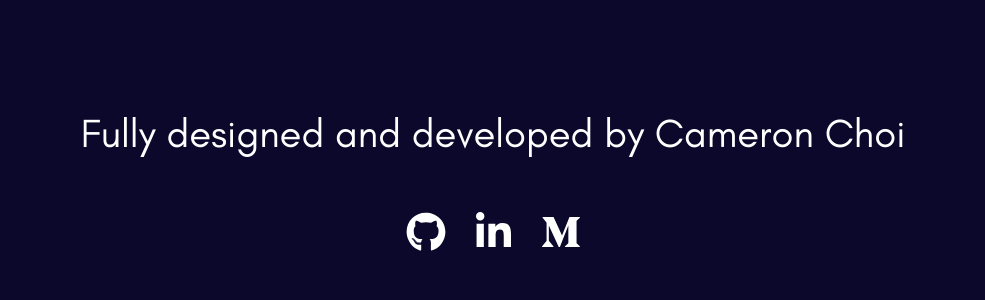
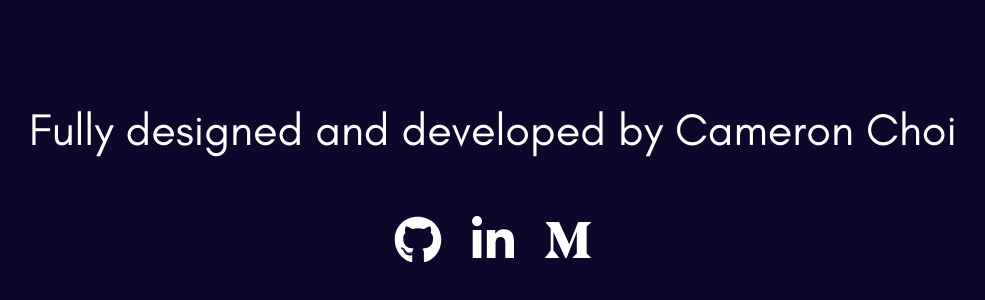
Before and after one commit to cameronchoi/portfolio, a Gatsby site: page / in a window 1280 px wide. Shown: the part 1032-1332 px from the top of the page, without its empty margins (147-1132 px from the left). Built offline with nearby package versions, Linux system fonts and the light colour scheme; Gatsby itself is replaced by a stand-in of ours.

Commit message:
Get social icons to right size for build

```diff
--- a/src/components/Footer.js
+++ b/src/components/Footer.js
@@ -7,9 +7,9 @@ export const Footer = () => {
     <StyledFooter>
       <h3>Fully designed and developed by Cameron Choi</h3>
       <div>
-        <StyledIcon icon={faGithub} />
-        <StyledIcon icon={faLinkedinIn} />
-        <StyledIcon icon={faMediumM} />
+        <StyledIcon icon={faGithub} size="3x" />
+        <StyledIcon icon={faLinkedinIn} size="3x"/>
+        <StyledIcon icon={faMediumM} size="3x"/>
       </div>
     </StyledFooter>
   );
--- a/src/components/styles/Footer.styled.js
+++ b/src/components/styles/Footer.styled.js
@@ -10,8 +10,7 @@ export const StyledFooter = styled.footer`
 `;
 
 export const StyledIcon = styled(FontAwesomeIcon)`
-  font-size: 40px;
-  margin: 15px
+  margin: 15px;
 `;
 
 export const SocialLinks = styled.div`
--- a/src/styles/Global.js
+++ b/src/styles/Global.js
@@ -23,7 +23,7 @@ const GlobalStyles = createGlobalStyle`
     }
 
     h3 {
-        font-size: 40px;
+        font-size: 45px;
         font-weight: 300;
     }
 `;
```
